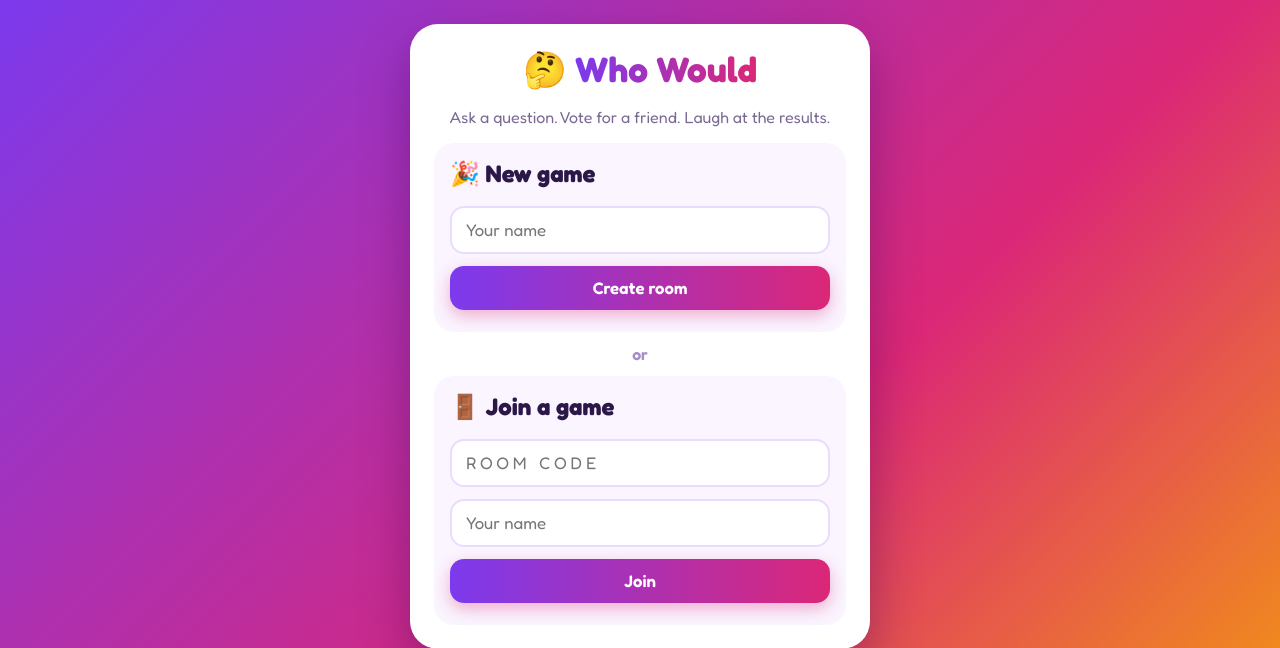
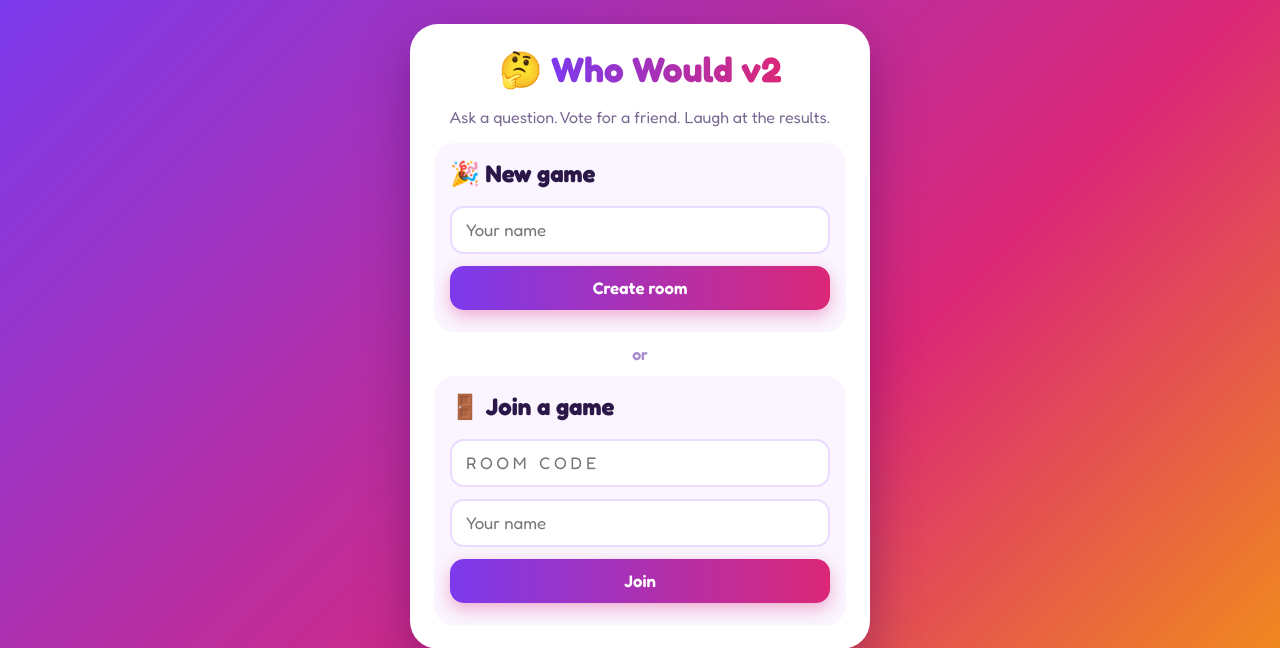
Before and after one commit to naginagiyev/who-would, a FastAPI app: page / in a window 1280 px wide. Shown: the top 648 px of the page. Run offline with FastAPI, Linux system fonts and the light colour scheme; some libraries are stand-ins or nearby versions.

Commit message:
Change heading to Who Would v2

```diff
--- a/app/templates/base.html
+++ b/app/templates/base.html
@@ -81,7 +81,7 @@
 </head>
 <body>
     <div class="card">
-        <h1>🤔 <span class="title">Who Would</span></h1>
+        <h1>🤔 <span class="title">Who Would v2</span></h1>
         <main id="game">{% block content %}{% endblock %}</main>
     </div>
     {% block scripts %}{% endblock %}
```
